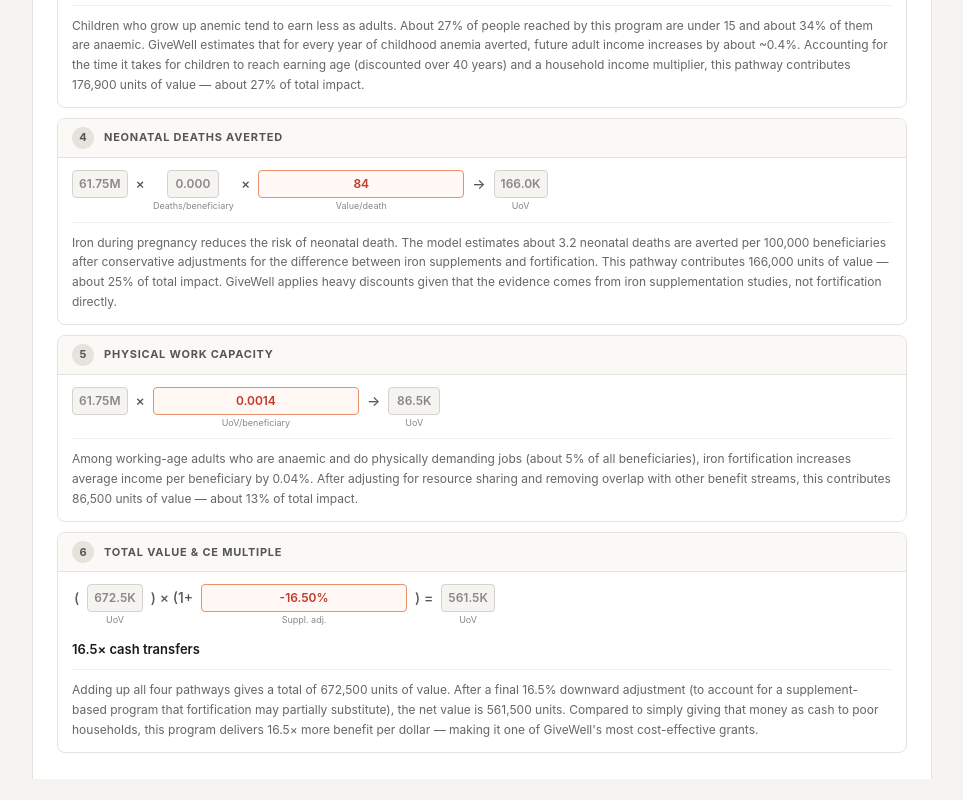
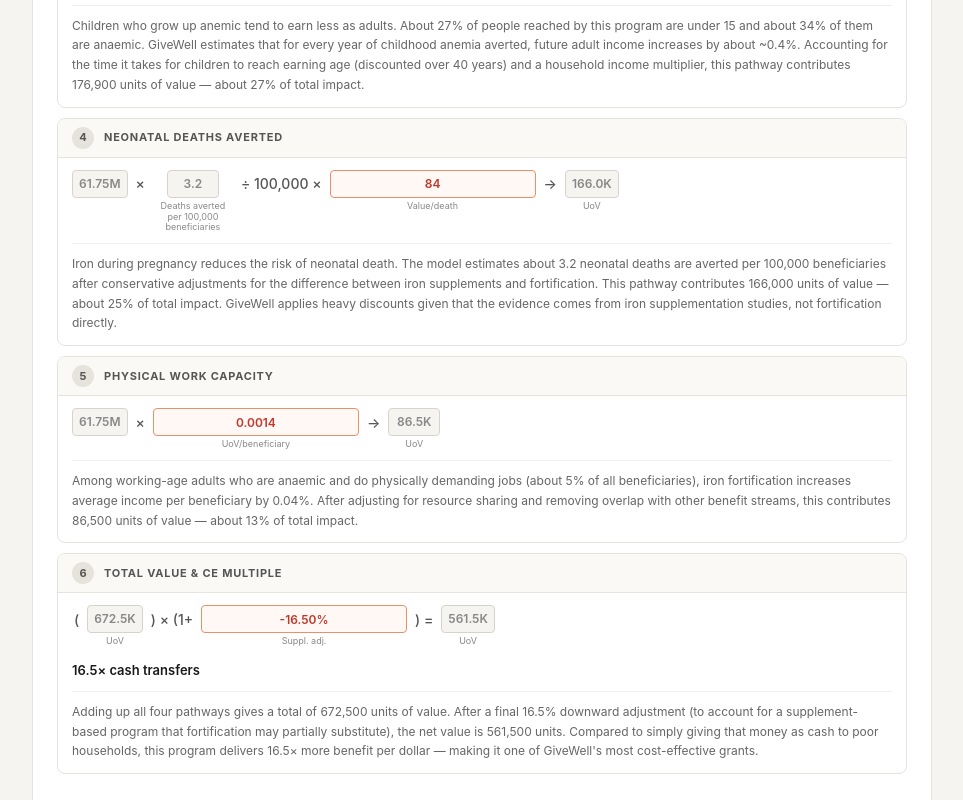
Before and after one commit to uday-fortifyhealth/cea_calculator, a React (Vite) app: page / in a window 1280 px wide. Shown: the part 1273-2073 px from the top of the page, without its empty margins (158-1121 px from the left). Before the commit the page ends 2052 px from the top, so only its background shows below. Built offline with nearby package versions, Linux system fonts and the light colour scheme.

Commit message:
Calculations updated in Section 4

```diff
--- a/src/tabs/IronFortification.jsx
+++ b/src/tabs/IronFortification.jsx
@@ -166,8 +166,8 @@ export default function IronFortification() {
         <FormulaRow>
           <DisabledBox value={formatValue(c.personYears, 2)}  />
           <span className="op">×</span>
-          <DisabledBox value={formatValue(c.deathsPerBeneficiaryRate, 3)} label="Deaths/beneficiary" />
-          <span className="op">×</span>
+          <DisabledBox value={formatValue(c.deathsPerBeneficiaryRate * 100000, 1)} label="Deaths averted per 100,000 beneficiaries" />
+          <span className="op">÷ 100,000 ×</span>
           <EditableInput value={p.valuePerDeath} onChange={set('valuePerDeath')} label="Value/death" />
           <span className="op">→</span>
           <DisabledBox value={formatValue(c.neonatalUov, 1)} label="UoV" />
```
